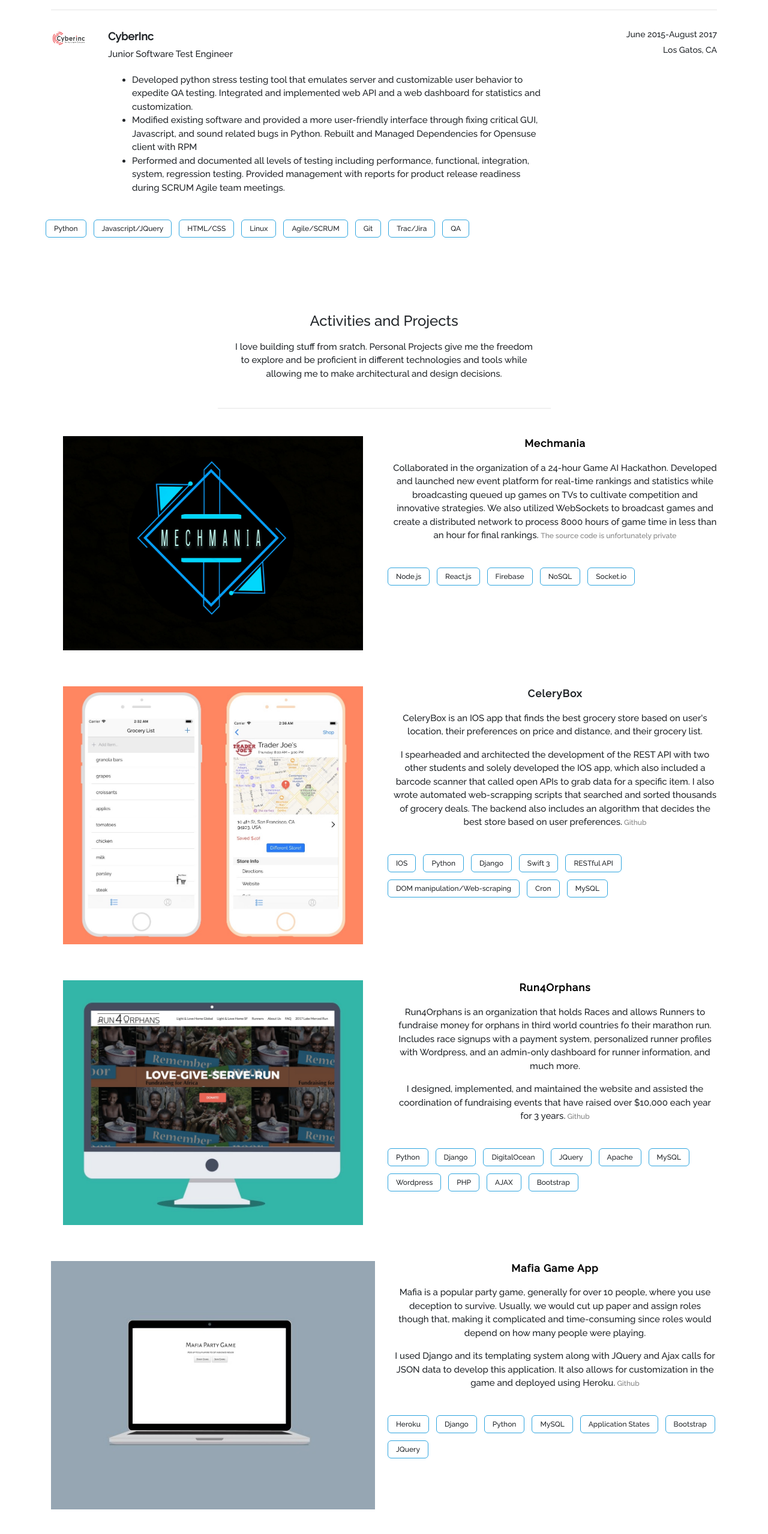
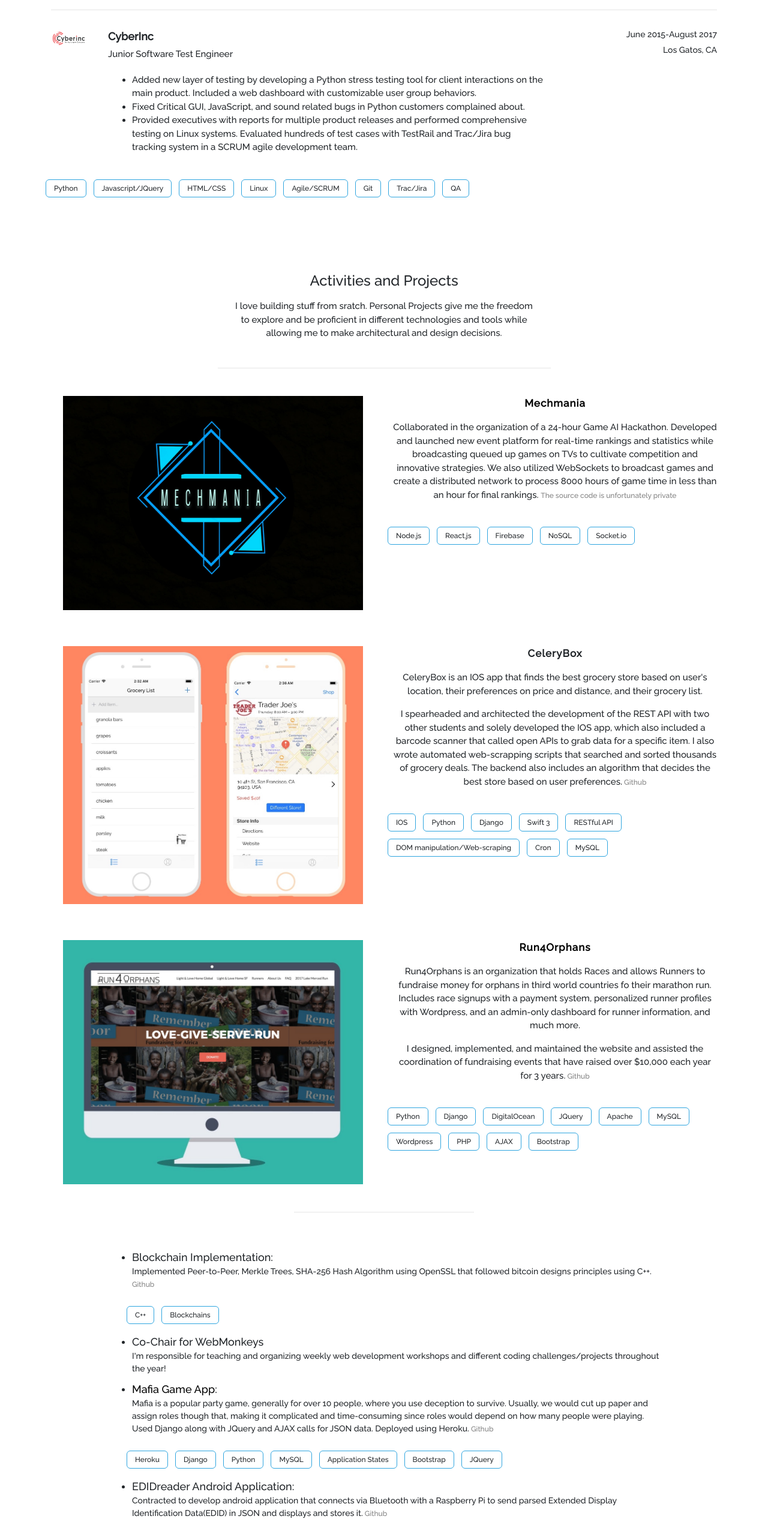
Before and after one commit to tko22/old.timothyko.org, a React (Create React App) app in the folder frontend/: page / in a window 1280 px wide. Shown: the part 1760-4317 px from the top of the page at 60% size. Built offline with nearby package versions, Linux system fonts and the light colour scheme.

Commit message:
new projects

```diff
--- a/frontend/src/components/Projects.js
+++ b/frontend/src/components/Projects.js
@@ -14,7 +14,8 @@ class Projects extends Component {
             celeryBox: ['IOS','Python','Django','Swift 3','RESTful API','DOM manipulation/Web-scraping','Cron','MySQL'],
             mafia: ['Heroku','Django','Python','MySQL','Application States','Bootstrap','JQuery'],
             edid: ['Java','Python','Bit parsing','Android SDK','JSON','Bluetooth'],
-            mm: ['Node.js','React.js', 'Firebase', 'NoSQL','Socket.io']
+            mm: ['Node.js','React.js', 'Firebase', 'NoSQL','Socket.io'],
+            blockchain: ['C++','Blockchains'],
         }
     }
     render(){
@@ -109,34 +110,6 @@ class Projects extends Component {
                         </div>
                     </div>
 
-                    <div className="project">
-                        <div className="row">
-                            <div className={projectImgClass}>
-                                <img className="max-width" src={mafia}/>
-                            </div>
-                            <div className="col-md-6">
-                                <div className="project-detail">
-
-                                    <p style={{fontWeight:600, letterSpacing:1,fontSize:17}}>
-                                        <a href="http://mafia-game-app.herokuapp.com/">Mafia Game App</a></p>
-                                    <p style={{fontSize:15}}>
-                                        Mafia is a popular party game, generally for over 10 people, where you use deception to
-                                        survive. Usually, we would cut up paper and assign roles though that, making it complicated
-                                        and time-consuming since roles would depend on how many people were playing.
-                                    </p>
-                                    <p style={{fontSize:15}}>
-                                        I used Django and its templating system along with JQuery and Ajax calls for JSON data to develop this application.
-                                        It also allows for customization in the game and deployed using Heroku.
-                                        <a href='https://github.com/tko22/mafia'style={{fontSize:12, color:'grey'}}>  Github</a>
-                                    </p>
-                                    <div className="row">
-                                        <SkillsList skills={this.skills.mafia}/>
-                                    </div>
-                                </div>
-                            </div>
-
-                        </div>
-                    </div>
 
                     <hr width={300}/>
                     <div style={{paddingTop:40}} id="other-projects">
@@ -144,6 +117,24 @@ class Projects extends Component {
                             <div className="col-sm-1"> </div>
                             <div className="col-10">
                                 <ul style={{textAlign:'left'}}>
+                                    <li className="other-projects-list" >
+                                        <span className="other-span">Blockchain Implementation: </span>
+                                        <p style={{fontSize: 14, marginBottom:0}}>Implemented Peer-to-Peer, Merkle Trees, SHA-256 Hash Algorithm using OpenSSL that followed bitcoin designs principles using C++.
+                                            <a href="https://github.com/tko22/mafia"style={{fontSize:12, color:'grey'}}>  Github</a>
+                                        </p>
+                                        <div className="row"><SkillsList skills={this.skills.blockchain} /></div>
+                                    </li>
+                                    <li className="other-projects-list"><span className="other-span">Co-Chair for WebMonkeys</span>
+                                        <p style={{fontSize: 14, marginBottom:0}}>I'm responsible for teaching and organizing weekly web development workshops and different coding challenges/projects throughout the year!</p></li>
+                                    <li className="other-projects-list" >
+                                        <span className="other-span"><a href="http://mafia-game-app.herokuapp.com/">Mafia Game App</a>: </span>
+                                        <p style={{fontSize: 14, marginBottom:0}}>Mafia is a popular party game, generally for over 10 people, where you use deception to
+                                        survive. Usually, we would cut up paper and assign roles though that, making it complicated
+                                        and time-consuming since roles would depend on how many people were playing. Used Django along with JQuery and AJAX calls for JSON data. Deployed using Heroku.
+                                            <a href="https://github.com/tko22/mafia"style={{fontSize:12, color:'grey'}}>  Github</a>
+                                        </p>
+                                        <div className="row"><SkillsList skills={this.skills.mafia} /></div>
+                                    </li>
                                     <li className="other-projects-list" >
                                         <span className="other-span">EDIDreader Android Application: </span>
                                         <p style={{fontSize: 14, marginBottom:0}}>Contracted to develop android application that connects via Bluetooth with
@@ -153,8 +144,7 @@ class Projects extends Component {
                                         </p>
                                         <div className="row"><SkillsList skills={this.skills.edid} /></div>
                                     </li>
-                                    <li className="other-projects-list"><span className="other-span">Co-Chair for WebMonkeys</span>
-                                    <p style={{fontSize: 14, marginBottom:0}}>I'm responsible for teaching and organizing weekly web development workshops and different coding challenges/projects throughout the year!</p></li>
+
                                     <li className="other-projects-list"><span className="other-span">Check out my Tech Blog <a href="https://medium.com/@timmykko" style={{color:'gray'}}>here!</a></span></li>
                                     <li className="other-projects-list"><span className="other-span">This website was built from scratch using React and Docker and deployed using DigitalOcean and Nginx!</span></li>
                                 </ul>
--- a/frontend/src/components/Resume.js
+++ b/frontend/src/components/Resume.js
@@ -67,16 +67,9 @@ class Resume extends Component {
                                     <p className="sub">Junior Software Test Engineer</p>
                                     <div className="content" style={{fontSize:15,marginTop:20}}>
                                         <ul style={{textDecoration:'none'}}>
-                                            <li>Developed python stress testing tool that emulates server and
-                                                customizable user behavior to expedite QA testing. Integrated and implemented
-                                                web API and a web dashboard for statistics and customization.</li>
-                                            <li>Modified existing software and provided a more user-friendly interface
-                                                through fixing critical GUI, Javascript, and sound related bugs in Python.
-                                                Rebuilt and Managed Dependencies for Opensuse client with RPM</li>
-                                            <li>Performed and documented all levels of testing including performance,
-                                                functional, integration, system, regression testing.
-                                                Provided management with reports for product release readiness during
-                                                SCRUM Agile team meetings.</li>
+                                            <li>Added new layer of testing by developing a Python stress testing tool for client interactions on the main product. Included a web dashboard with customizable user group behaviors.</li>
+                                            <li>Fixed Critical GUI, JavaScript, and sound related bugs in Python customers complained about. </li>
+                                            <li>Provided executives with reports for multiple product releases and performed comprehensive testing on Linux systems. Evaluated hundreds of test cases with TestRail and Trac/Jira bug tracking system in a SCRUM agile development team.</li>
                                         </ul>
                                         <p className="sub"> </p>
                                     </div>
```
